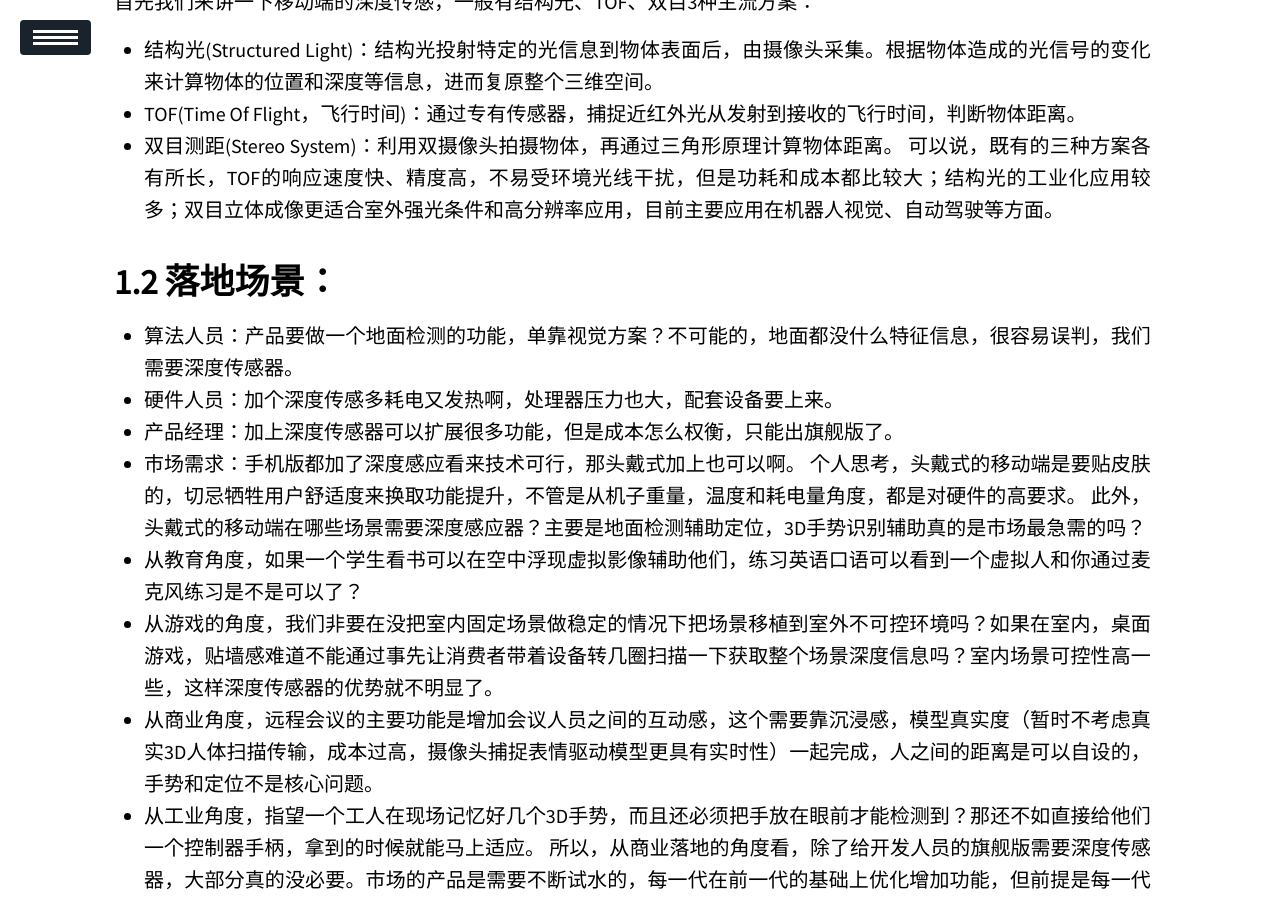
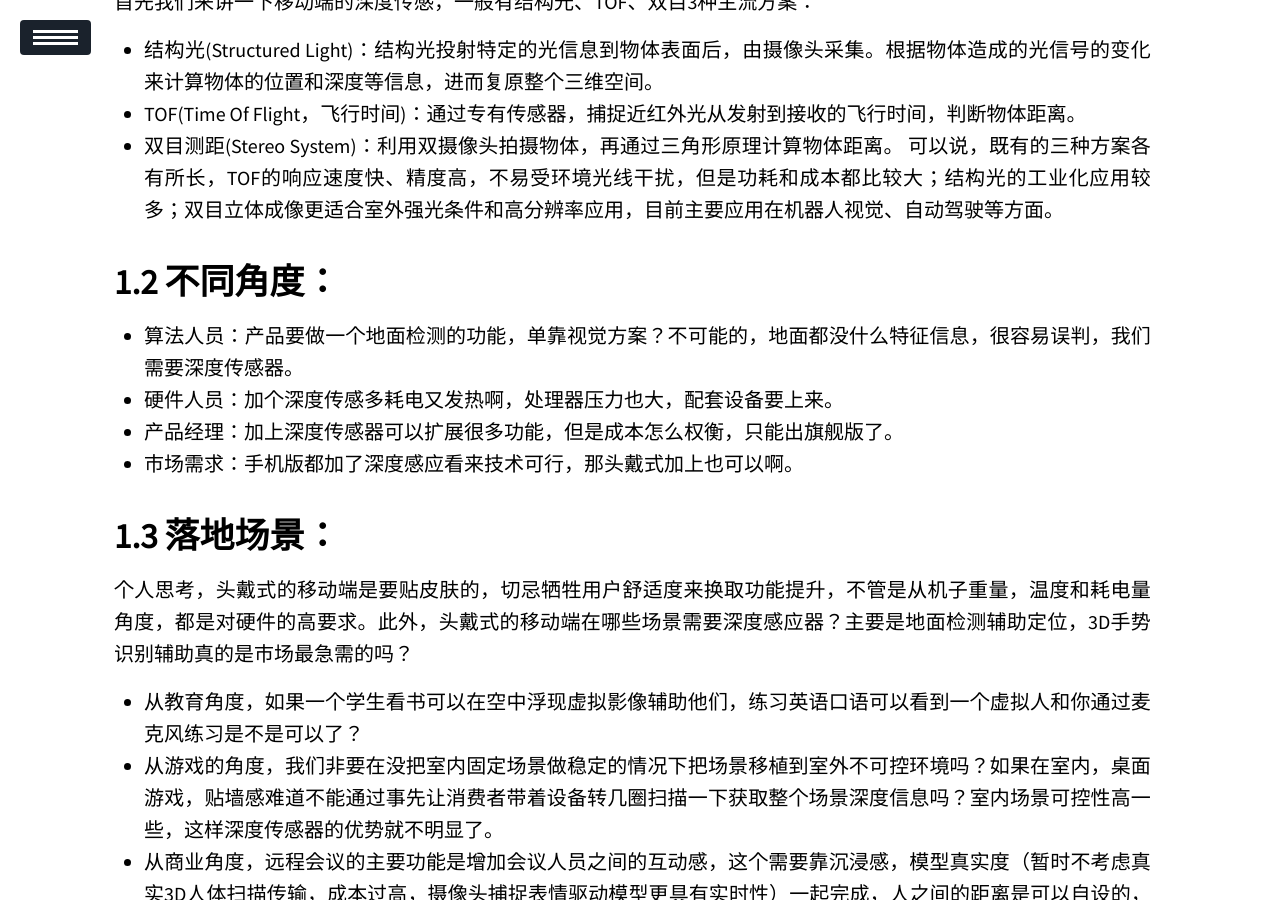
Before and after one commit to Hummmm/hummmm.github.io, a Jekyll site: the page built from _posts/2020-03-01-Mobile-MR/2020-03-01-Mobile-MR.md, in a window 1280 px wide and 900 px high, scrolled down 575 px. Built offline with Jekyll 4.4.1, drawn with Linux system fonts in a browser that asks for light colours; our own code applies the rules of GitHub Pages for plain Markdown files; a script that is not in the unit is left out.

Commit message:
Update 2020-03-01-Mobile-MR.md

```diff
--- a/_posts/2020-03-01-Mobile-MR/2020-03-01-Mobile-MR.md
+++ b/_posts/2020-03-01-Mobile-MR/2020-03-01-Mobile-MR.md
@@ -18,13 +18,14 @@ description: 主要是写一些头戴式MR方面的思考以及遇到的坑，
 - 双目测距(Stereo System)：利用双摄像头拍摄物体，再通过三角形原理计算物体距离。
 可以说，既有的三种方案各有所长，TOF的响应速度快、精度高，不易受环境光线干扰，但是功耗和成本都比较大；结构光的工业化应用较多；双目立体成像更适合室外强光条件和高分辨率应用，目前主要应用在机器人视觉、自动驾驶等方面。
 
-## 落地场景：
+## 不同角度：
 - 算法人员：产品要做一个地面检测的功能，单靠视觉方案？不可能的，地面都没什么特征信息，很容易误判，我们需要深度传感器。
 - 硬件人员：加个深度传感多耗电又发热啊，处理器压力也大，配套设备要上来。
 - 产品经理：加上深度传感器可以扩展很多功能，但是成本怎么权衡，只能出旗舰版了。
 - 市场需求：手机版都加了深度感应看来技术可行，那头戴式加上也可以啊。
-个人思考，头戴式的移动端是要贴皮肤的，切忌牺牲用户舒适度来换取功能提升，不管是从机子重量，温度和耗电量角度，都是对硬件的高要求。
-此外，头戴式的移动端在哪些场景需要深度感应器？主要是地面检测辅助定位，3D手势识别辅助真的是市场最急需的吗？
+
+## 落地场景：
+个人思考，头戴式的移动端是要贴皮肤的，切忌牺牲用户舒适度来换取功能提升，不管是从机子重量，温度和耗电量角度，都是对硬件的高要求。此外，头戴式的移动端在哪些场景需要深度感应器？主要是地面检测辅助定位，3D手势识别辅助真的是市场最急需的吗？
 - 从教育角度，如果一个学生看书可以在空中浮现虚拟影像辅助他们，练习英语口语可以看到一个虚拟人和你通过麦克风练习是不是可以了？
 - 从游戏的角度，我们非要在没把室内固定场景做稳定的情况下把场景移植到室外不可控环境吗？如果在室内，桌面游戏，贴墙感难道不能通过事先让消费者带着设备转几圈扫描一下获取整个场景深度信息吗？室内场景可控性高一些，这样深度传感器的优势就不明显了。
 - 从商业角度，远程会议的主要功能是增加会议人员之间的互动感，这个需要靠沉浸感，模型真实度（暂时不考虑真实3D人体扫描传输，成本过高，摄像头捕捉表情驱动模型更具有实时性）一起完成，人之间的距离是可以自设的，手势和定位不是核心问题。
```
